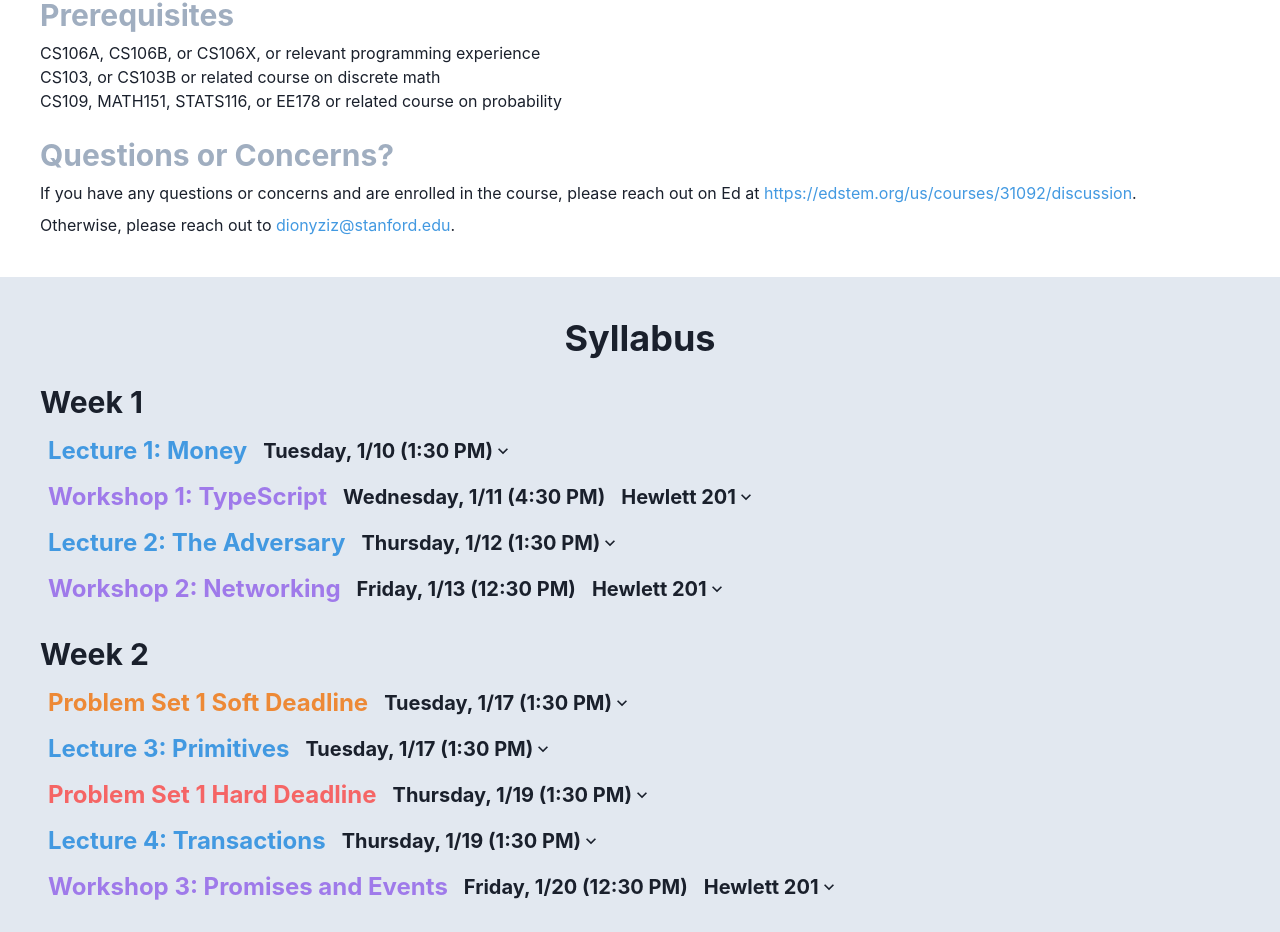
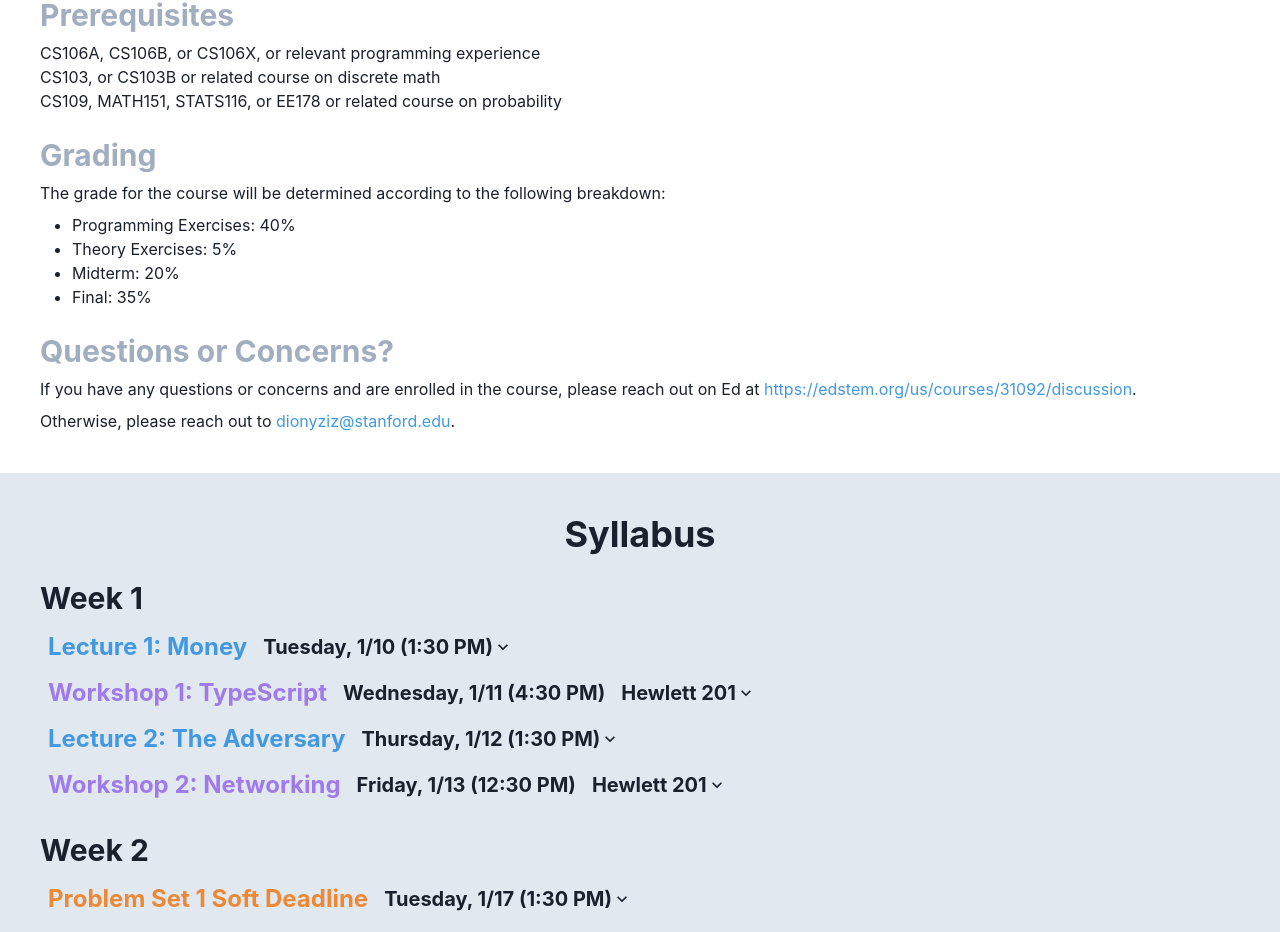
Before and after one commit to Scott-Hickmann/EE374, a Next.js app: page / in a window 1280 px wide. Shown: the part 1012-1944 px from the top of the page. Built offline with nearby package versions, Linux system fonts and the light colour scheme.

Commit message:
Add grading section

```diff
--- a/pages/index.tsx
+++ b/pages/index.tsx
@@ -6,8 +6,10 @@ import {
   AccordionPanel,
   HStack,
   Link,
+  ListItem,
   SimpleGrid,
   Stack,
+  UnorderedList,
   useColorModeValue
 } from '@chakra-ui/react';
 
@@ -548,6 +550,21 @@ export default function HomePage() {
           </Subsection>
           <Subsection>
             <SubsectionTitle color={section1SubsectionTitleColor}>
+              Grading
+            </SubsectionTitle>
+            <SubectionText>
+              The grade for the course will be determined according to the
+              following breakdown:
+            </SubectionText>
+            <UnorderedList pl={4}>
+              <ListItem>Programming Exercises: 40%</ListItem>
+              <ListItem>Theory Exercises: 5%</ListItem>
+              <ListItem>Midterm: 20%</ListItem>
+              <ListItem>Final: 35%</ListItem>
+            </UnorderedList>
+          </Subsection>
+          <Subsection>
+            <SubsectionTitle color={section1SubsectionTitleColor}>
               Questions or Concerns?
             </SubsectionTitle>
             <SubectionText>
```
